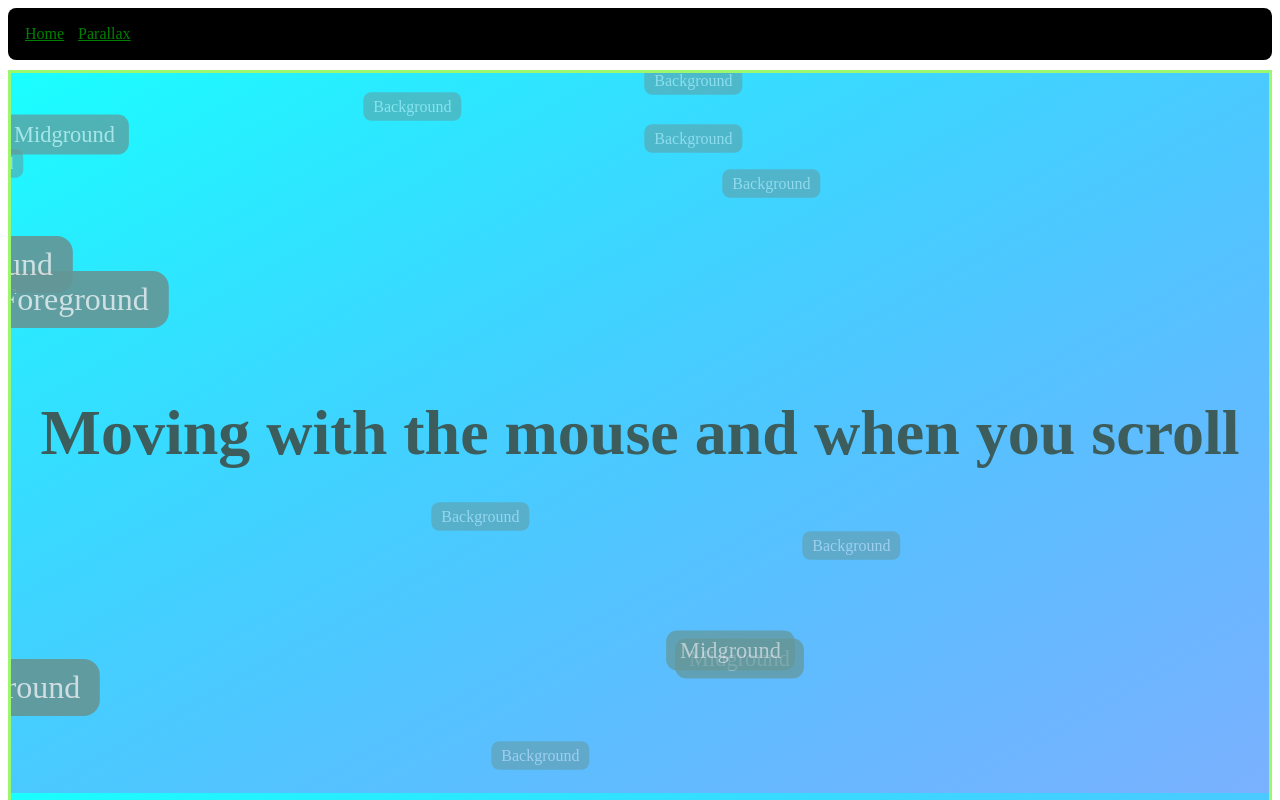
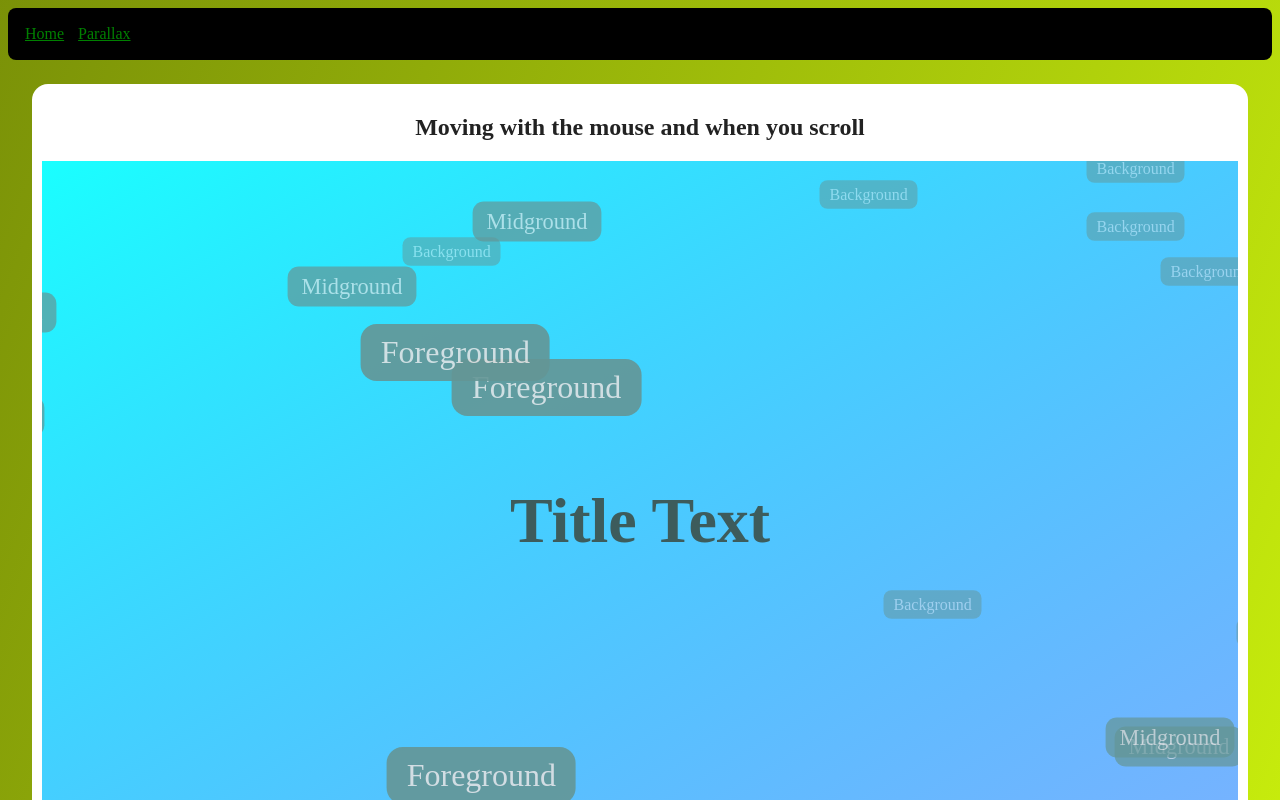
Before and after one commit to bionboy/lukefloden.com, a SvelteKit app: page /parallax in a window 1280 px wide. Shown: the top 800 px of the page. Built offline with nearby package versions, Linux system fonts and the light colour scheme.

Commit message:
feat: trying out components for displaying multiple demos

```diff
--- a/src/app.html
+++ b/src/app.html
@@ -1,12 +1,18 @@
 <!doctype html>
 <html lang="en">
+
 <head>
 	<meta charset="utf-8" />
 	<link rel="icon" href="%sveltekit.assets%/favicon.png" />
 	<meta name="viewport" content="width=device-width, initial-scale=1" />
 	%sveltekit.head%
 </head>
-	<body data-sveltekit-preload-data="hover">
+
+<body data-sveltekit-preload-data="hover" style="
+		background-image: linear-gradient(to bottom right in hsl, hsl(70, 90%, 30%), hsl(70, 90%, 60%));
+		background-repeat: no-repeat;
+">
 	<div style="display: contents">%sveltekit.body%</div>
 </body>
+
 </html>
--- a/src/lib/Nav.svelte
+++ b/src/lib/Nav.svelte
@@ -5,14 +5,13 @@
 
 <style>
 	nav {
-		/* position: fixed; z-index: 3; */
+		/* position: fixed; */
+		/* z-index: 3; */
 		background-color: black;
 		padding: 10px;
 		display: flex;
 		border-radius: 0.5rem;
-		margin-bottom: 10px;
 		a {
-			/* background-color: blue; */
 			border-radius: 0.5rem;
 			color: green;
 			padding: 5px;
--- a/src/routes/+layout.svelte
+++ b/src/routes/+layout.svelte
@@ -4,20 +4,17 @@
 	let { children } = $props();
 </script>
 
-<Nav></Nav>
+<Nav />
 <main>
 	{@render children()}
 </main>
 
 <style>
 	main {
-		padding: 0px;
-		margin: 0px;
-		background-image: linear-gradient(
-			to bottom right in hsl,
-			hsl(100, 90%, 30%),
-			hsl(100, 90%, 60%)
-		);
-		border: 3px solid hsl(100, 90%, 70%);
+		/* padding: 0px; */
+		/* margin: 0px; */
+		/* position: relative; */
+		/* background-image: linear-gradient(to bottom right in hsl, hsl(70, 90%, 30%), hsl(70, 90%, 60%)); */
+		/* border: 3px solid hsl(100, 90%, 70%); */
 	}
 </style>
--- a/src/routes/parallax/+page.svelte
+++ b/src/routes/parallax/+page.svelte
@@ -1,11 +1,22 @@
 <script lang="ts">
+	import DemosDisplay from './DemosDisplay.svelte';
+	import DemoContainer from './DemoContainer.svelte';
+
 	import Parallax from '$lib/parallax/Parallax.svelte';
 </script>
 
 <div>
-	<Parallax title="Moving with the mouse and when you scroll"></Parallax>
-	<Parallax title="I only react to the mouse ¯\_(ツ)_/¯" moveWithScroll={false} />
-	<Parallax title="Scrolling only 😈" moveWithMouse={false} />
+	<DemosDisplay>
+		<DemoContainer title="Moving with the mouse and when you scroll">
+			<Parallax />
+		</DemoContainer>
+		<DemoContainer title="I only react to the mouse ¯\_(ツ)_/¯">
+			<Parallax moveWithScroll={false} />
+		</DemoContainer>
+		<DemoContainer title="Scrolling only 😈">
+			<Parallax moveWithMouse={false} />
+		</DemoContainer>
+	</DemosDisplay>
 	<section class="etc">
 		<p>putting some ...</p>
 		<p>more content ...</p>
--- /dev/null
+++ b/src/routes/parallax/DemoContainer.svelte
@@ -0,0 +1,29 @@
+<script lang="ts">
+	import type { Snippet } from 'svelte';
+	// const { title = '', children }: { children: Snippet; title: string } = $props();
+	const { children, title = '' } = $props();
+</script>
+
+<div class="demo-container">
+	{#if title}
+		<h2>{title}</h2>
+	{/if}
+	{@render children()}
+</div>
+
+<style>
+	.demo-container {
+		padding: 10px;
+		background-color: white;
+		/* border: 5px solid pink; */
+		border-radius: 1rem;
+
+		text-align: center;
+	}
+
+	h2 {
+		/* background-color: red; */
+		/* color: green; */
+		color: #222;
+	}
+</style>
--- /dev/null
+++ b/src/routes/parallax/DemosDisplay.svelte
@@ -0,0 +1,35 @@
+<script lang="ts">
+	import type { Snippet } from 'svelte';
+	const { children }: { children: Snippet } = $props();
+</script>
+
+<div class="demos-display">
+	{@render children()}
+</div>
+
+<style>
+	.demos-display {
+		/* display: flex */
+		display: grid;
+		gap: 30px;
+
+		margin: 1rem;
+		padding: 0.5rem;
+
+		/* background-color: cyan; */
+		/* border: 5px solid cyan; */
+		/* border-radius: 1rem; */
+	}
+
+	/* .demo-container { */
+	.demos-display > * {
+		padding: 10px;
+		border: 5px solid pink;
+		border-radius: 1rem;
+		background-color: red;
+	}
+
+	/* .demos-display > section {
+		border: 5px solid purple;
+	} */
+</style>
```
Lines whose indentation alone changed are shown as unchanged.
